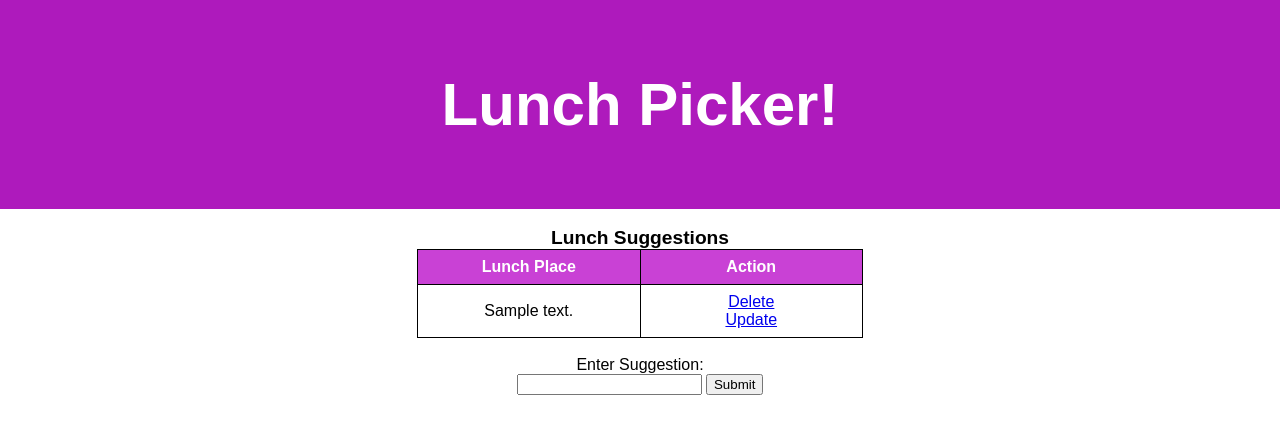
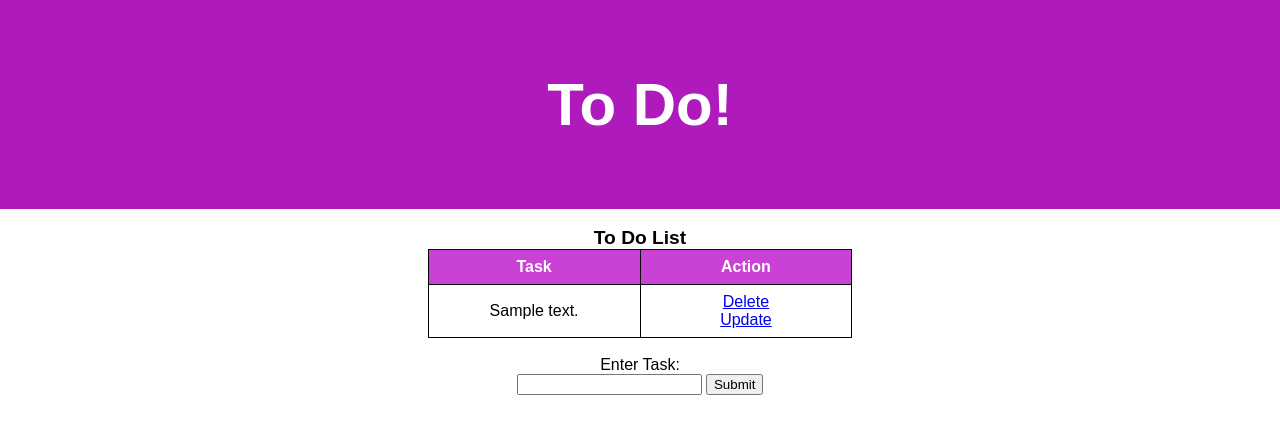
Before and after one commit to CiaraBee/flask_todo_app, a Flask app: page / in a window 1280 px wide. Shown: the top 434 px of the page. Run offline with Flask 3, Linux system fonts and the light colour scheme; tables that the repository leaves empty hold one stand-in row (values such as "Sample post").

Commit message:
Extend base.html for home.html

```diff
--- a/app/templates/home.html
+++ b/app/templates/home.html
@@ -1,32 +1,17 @@
-<html lang="en">
-<head>
-<title>Lunch Picker!</title>
-<meta charset="UTF-8">
-<meta name="viewport" content="width=device-width, initial-scale=1">
-<link rel="stylesheet" href="{{ url_for('static', filename='css/style.css') }}">
+{% extends 'base.html' %}
 
-{% block head %}
-{% endblock %}
-
-</head>
-<body>
-
-{% block body %}
-
-<div class="header">
-  <h1>Lunch Picker!</h1>
-</div>
+{% block content %}
 
 <br>
 
 <table class="center">
   <caption class="bold">
-    Lunch Suggestions
+    To Do List
   </caption>
   <thead>
     <tr>
       <th>
-        Lunch Place
+        Task
       </th>
       <th>
         Action
@@ -50,13 +35,12 @@
 
 <div class="form">
 <form action="/" method="POST">
-  <label for="content">Enter Suggestion:</label><br>
+  <label for="content">Enter Task:</label><br>
   <input type="text" name="content" id="content">
   <input type="submit" value="Submit">
 </form>
 </div>
 
+</body>
 {% endblock %}
-
-</body>
 </html>
```
